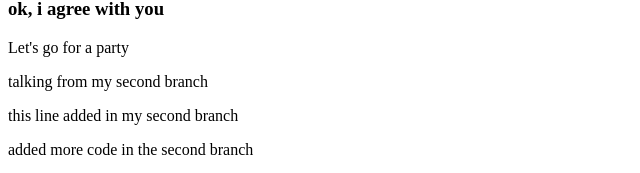
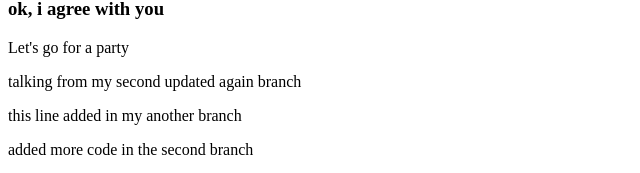
Before and after one commit to Srabonifaria/my-website, a plain HTML site: page index.html in a window 1280 px wide. Shown: the part 129-302 px from the top of the page, without its empty margins (0-640 px from the left). Drawn offline with Linux system fonts and the light colour scheme.

Commit message:
cangingt the same thing

```diff
--- a/index.html
+++ b/index.html
@@ -10,8 +10,8 @@
     <h2>Look mama,I am using github</h2>
     <h3>ok, i agree with you</h3>
     <p>Let's go for a party</p>
-    <p>talking from my second branch</p>
-    <p>this line added in my second branch</p>
+    <p>talking from my second updated again branch</p>
+    <p>this line added in my another branch</p>
     <p>added more code in the second branch</p>
     <img src="flag.png" alt="">
 </body>
```
